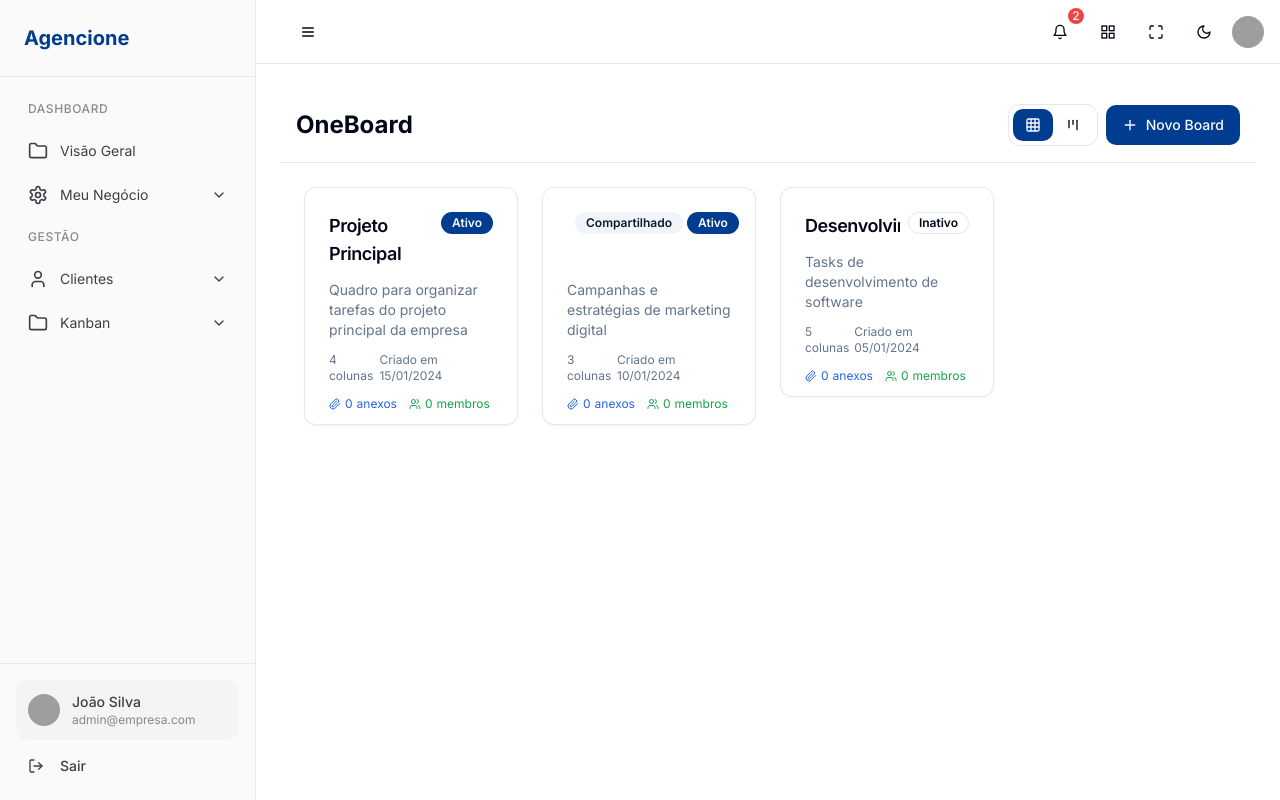
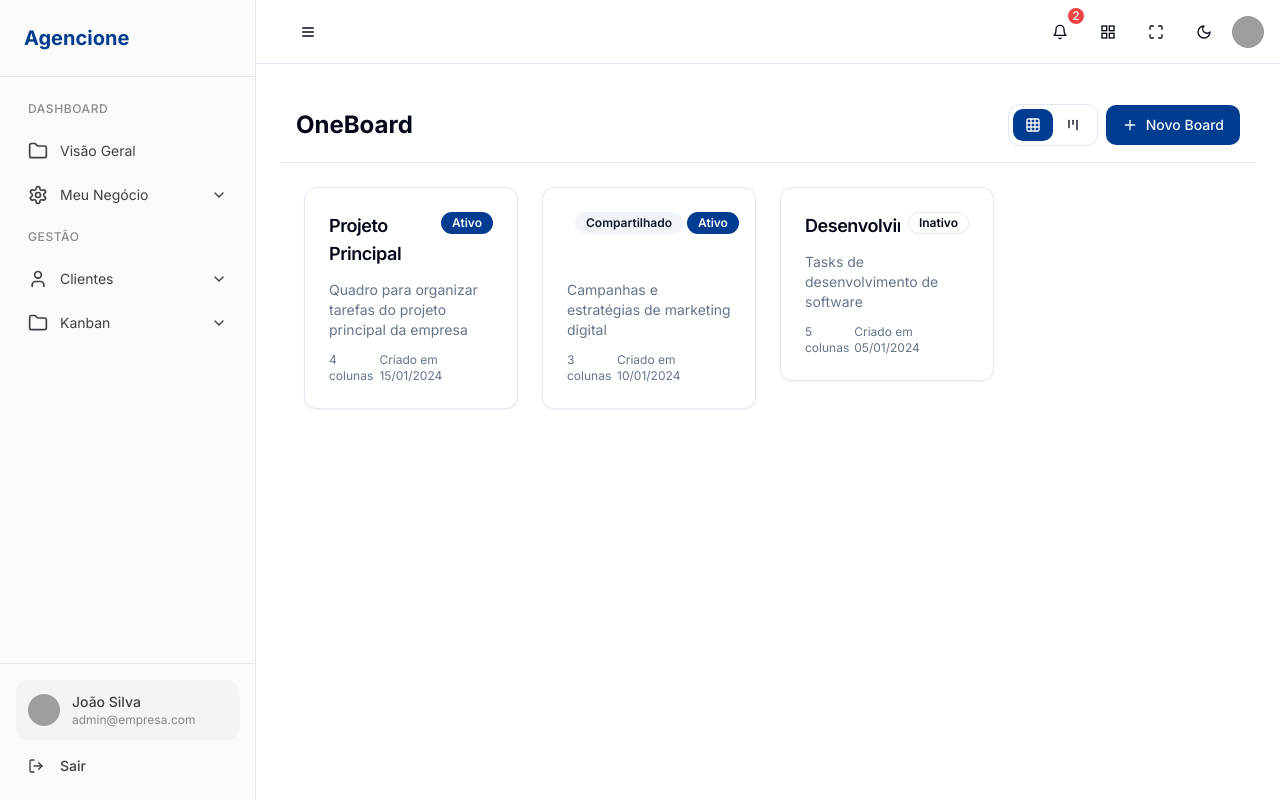
Before and after one commit to owersantana/agencione-admin-hub, a React (Vite) app: page /dashboard/oneboard in a window 1280 px wide. Built offline with nearby package versions, Linux system fonts and the light colour scheme; grey boxes are pictures that could not be loaded.

Commit message:
Remove unused code

```diff
--- a/src/modules/oneboard/components/OneBoardCard.tsx
+++ b/src/modules/oneboard/components/OneBoardCard.tsx
@@ -2,7 +2,6 @@
 import React from 'react';
 import { Card, CardContent, CardHeader, CardTitle } from '@/components/ui/card';
 import { Badge } from '@/components/ui/badge';
-import { Paperclip, Users } from 'lucide-react';
 import { Board } from '../config';
 
 interface OneBoardCardProps {
@@ -87,20 +86,6 @@ export function OneBoardCard({ board, onAction }: OneBoardCardProps) {
             {formatDate(board.createdAt).split('/').slice(0, 2).join('/')}
           </span>
         </div>
-
-        {/* Indicadores de anexos e membros */}
-        <div className="flex items-center gap-3 text-xs text-muted-foreground">
-          <div className="flex items-center gap-1 text-blue-600">
-            <Paperclip className="h-3 w-3" />
-            <span>{totalAttachments}</span>
-            <span className="text-xs">anexos</span>
-          </div>
-          <div className="flex items-center gap-1 text-green-600">
-            <Users className="h-3 w-3" />
-            <span>{totalMembers}</span>
-            <span className="text-xs">membros</span>
-          </div>
-        </div>
       </CardContent>
     </Card>
   );
```
